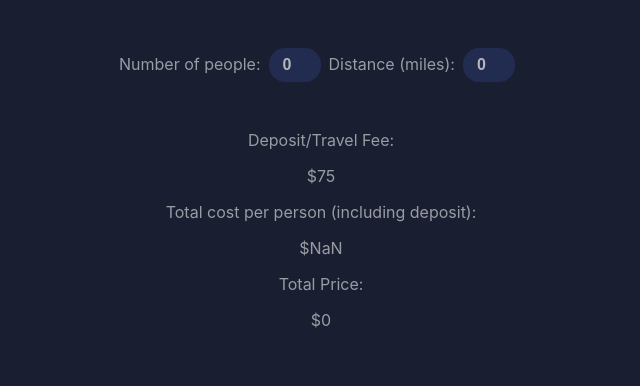
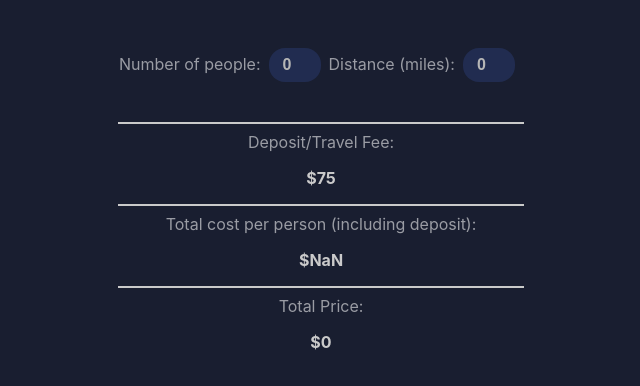
Before and after one commit to tarasoffM/travel-calculator, a React (Create React App) app: page / in a window 1280 px wide. Shown: the top 386 px of the page, without its empty margins (319-959 px from the left). Built offline with nearby package versions, Linux system fonts and the light colour scheme.

Commit message:
tweaked style to look a little better

```diff
--- a/src/Calculator.css
+++ b/src/Calculator.css
@@ -27,3 +27,24 @@
     background-color: #212c50;
     color: rgb(182, 182, 182);
 }
+
+.price-container {
+    display: flex;
+    flex-direction: column;
+    justify-content: center;
+    align-items: center;
+    margin-top: 1rem;
+}
+
+p {
+    color: rgb(202, 202, 202);
+    font-size: 1rem;
+    font-weight: bold;
+    margin-bottom: 0.5rem;
+}
+
+hr {
+    width: 100%;
+    border: 1px solid rgb(202, 202, 202);
+    margin: 0.5rem 0;
+}
--- a/src/Calculator.js
+++ b/src/Calculator.js
@@ -38,14 +38,17 @@ const Calculator = ({
                     <TanCard people={people} selectedOptions={selectedOptions} setSelectedOptions={setSelectedOptions} />
                 </div>
                 <div className="price-container">
+                    <hr />
                     <div className="deposit">
                         <label>Deposit/Travel Fee:</label>
                         <p>${travelCost}</p>
                     </div>
+                    <hr />
                     <div className="per-person">
                         <label>Total cost per person (including deposit):</label>
                         <p>${(price/people).toFixed(2)}</p>
                     </div>
+                    <hr />
                     <div className="total">
                         <label>Total Price:</label>
                         <p>${price}</p>
--- a/src/TanCard.css
+++ b/src/TanCard.css
@@ -4,7 +4,7 @@
     justify-content: space-between;
     width: 100%;
     height: 100%;
-    padding: 1rem;
+
 }
 
 .tan-card {
```
